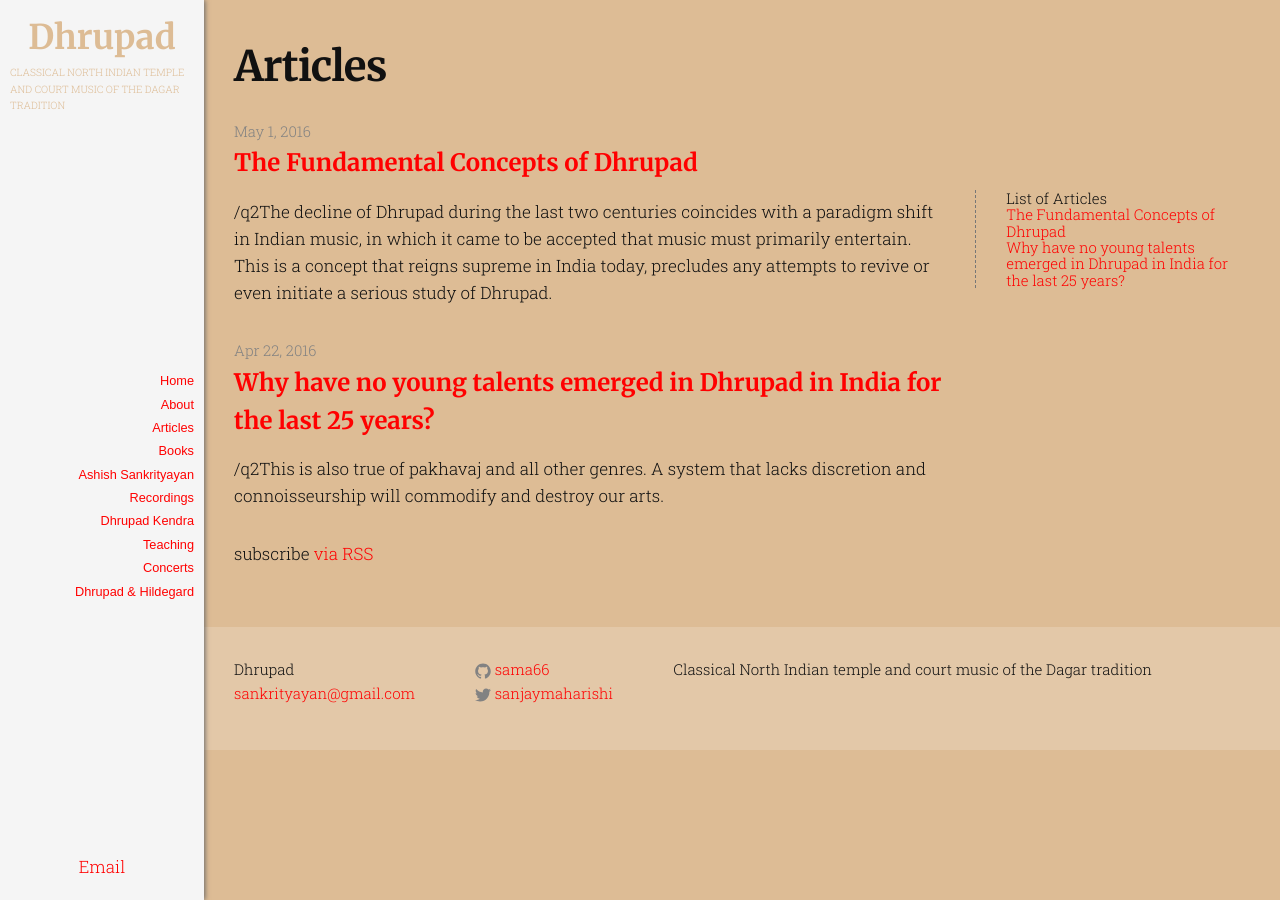
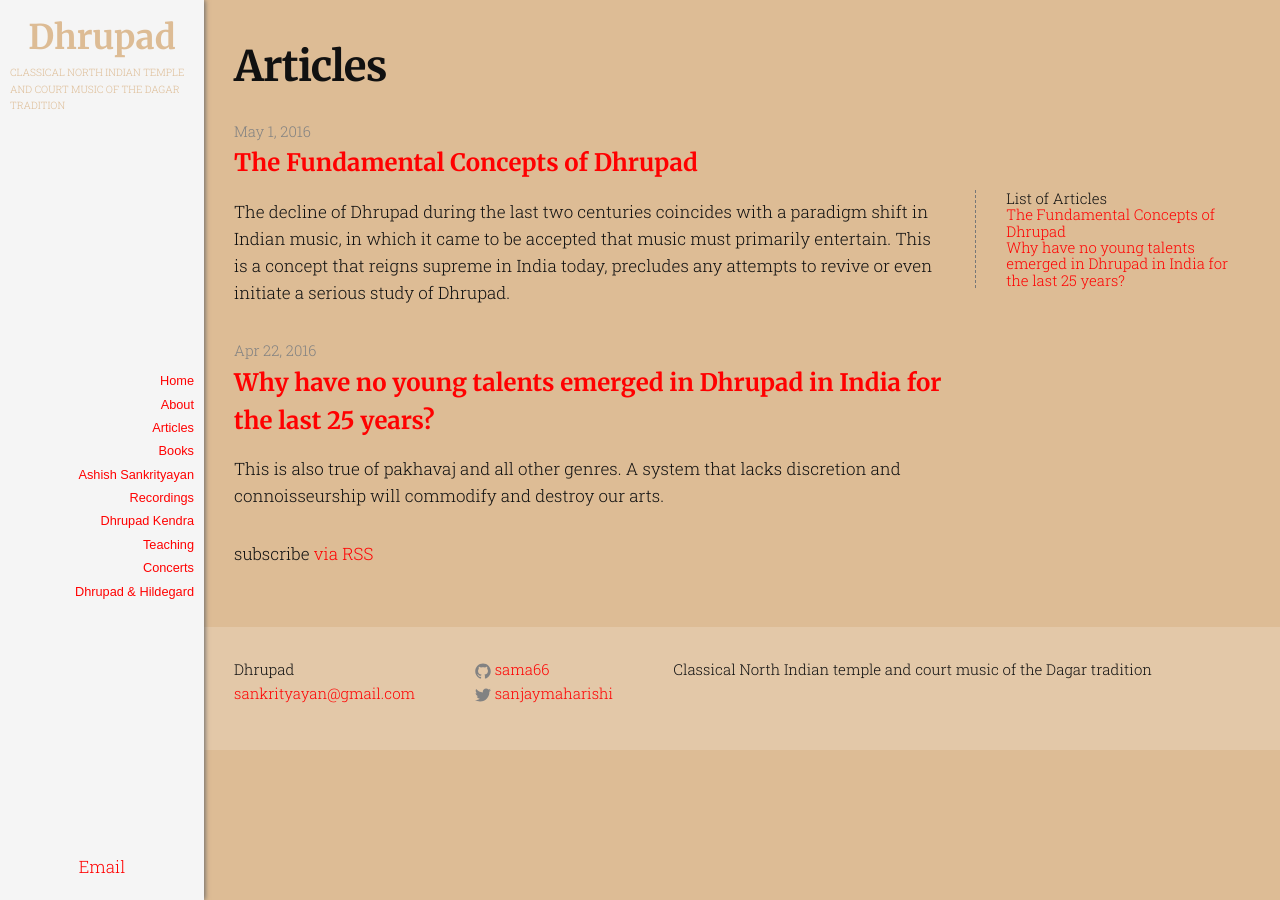
Before and after one commit to sama66/q2, a Jekyll site: the page built from articles.md, in a window 1280 px wide. Built offline with Jekyll 4.4.1, drawn with Linux system fonts in a browser that asks for light colours.

Commit message:
articles and front page

```diff
--- a/_sass/_frontpage.scss
+++ b/_sass/_frontpage.scss
@@ -1,5 +1,5 @@
 .about {
-  background: url(/img/nasiruddin-ziauddin.jpg);
+  background: url(/q2/img/nasiruddin-ziauddin.jpg);
   background-size:100%;
   background-repeat: no-repeat;
   display: flex;
--- a/articles.md
+++ b/articles.md
@@ -12,7 +12,7 @@ permalink: /articles/
         <h2>
           <a class="post-link" href="{{ post.url | prepend: site.baseurl }}">{{ post.title }}</a>
         </h2>
-        <p>{{ post.excerpt | prepend: site.baseurl }}</p>
+        <p>{{ post.excerpt }}</p>
       </li>
     {% endfor %}
   </ul>
```
